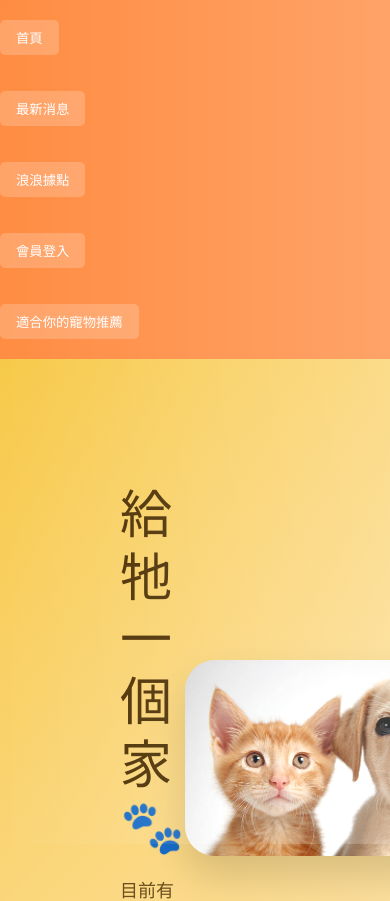
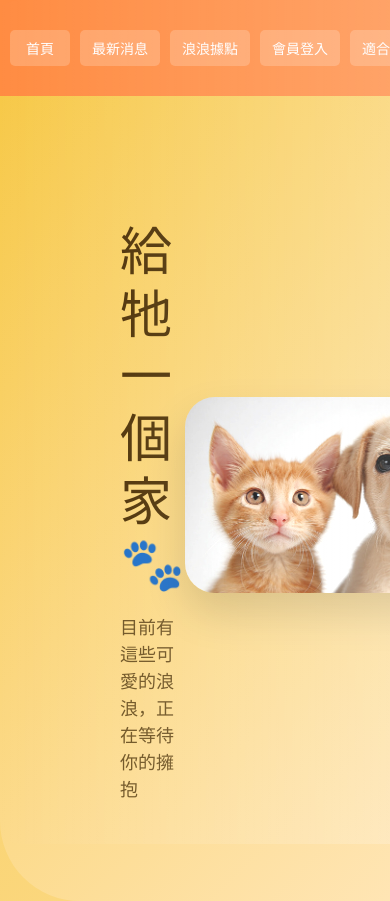
Before and after one commit to mmnn-1/animal-React-adoption, a React (Vite) app in the folder animal_adoption_app/: page /#/ in a window 390 px wide. Shown: the top 901 px of the page. Built offline with nearby package versions, Linux system fonts and the light colour scheme; no server answers.

Commit message:
modify Header.css media

```diff
--- a/animal_adoption_app/src/components/Header.css
+++ b/animal_adoption_app/src/components/Header.css
@@ -1,19 +1,24 @@
+/* Header.css */
+
 .header-nav {
   background-color: #ff8c42;
   padding: 10px 0;
   box-shadow: 0 2px 5px rgba(0,0,0,0.1);
+  overflow-x: auto; /* 防止按鈕超出時被裁掉 */
 }
 
 .nav-list {
   list-style: none;
   margin: 0;
-  padding: 0;
+  padding: 0 20px;
   display: flex;
-  justify-content: center; /* 按鈕置中 */
-  gap: 15px; /* 按鈕間距 */
+  justify-content: center;
+  gap: 15px;       /* 按鈕間距 */
+  flex-wrap: nowrap; /* 不換行 */
 }
 
 .nav-list li {
+  display: flex; /* 保持按鈕橫向排列 */
 }
 
 .nav-list button {
@@ -25,15 +30,27 @@
   color: white;
   cursor: pointer;
   transition: background-color 0.3s;
+  min-width: 80px;      /* 手機按鈕不會太窄 */
+  white-space: nowrap;  /* 文字不換行 */
 }
 
 .nav-list button:hover {
   background-color: rgba(255,255,255,0.4);
 }
+
+/* 手機 RWD */
 @media (max-width: 768px) {
   .nav-list {
-    flex-direction: column;
-    align-items: flex-start;
-    gap: 16px;
+    flex-direction: row;   /* 保持橫向 */
+    justify-content: flex-start; /* 靠左對齊 */
+    gap: 10px;             /* 手機間距稍小 */
+    padding: 10px;
+    overflow-x: auto;      /* 超出可左右滑動 */
+  }
+
+  .nav-list button {
+    min-width: 60px;       /* 手機寬度稍小 */
+    padding: 8px 12px;
+    font-size: 14px;
   }
 }
```
